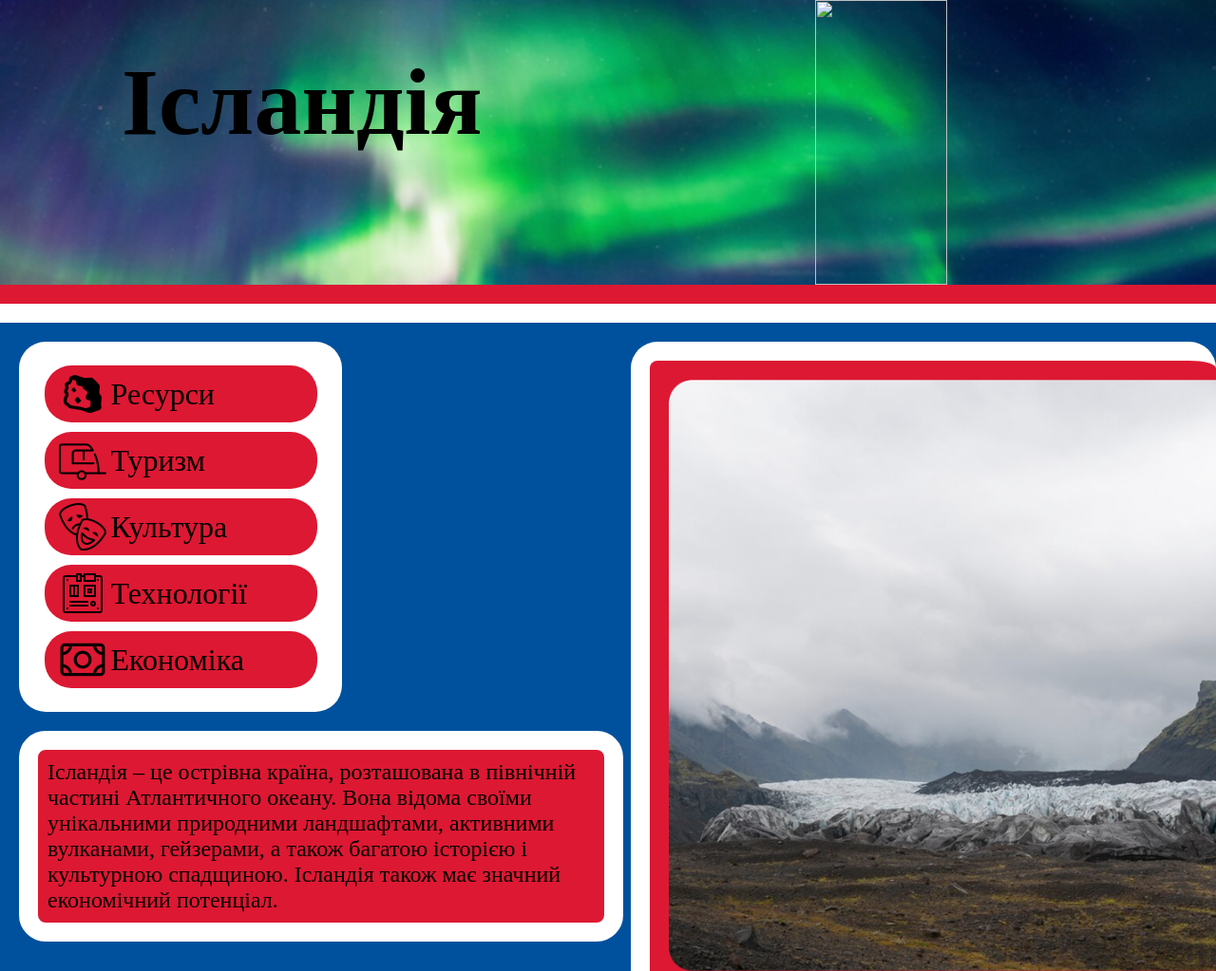
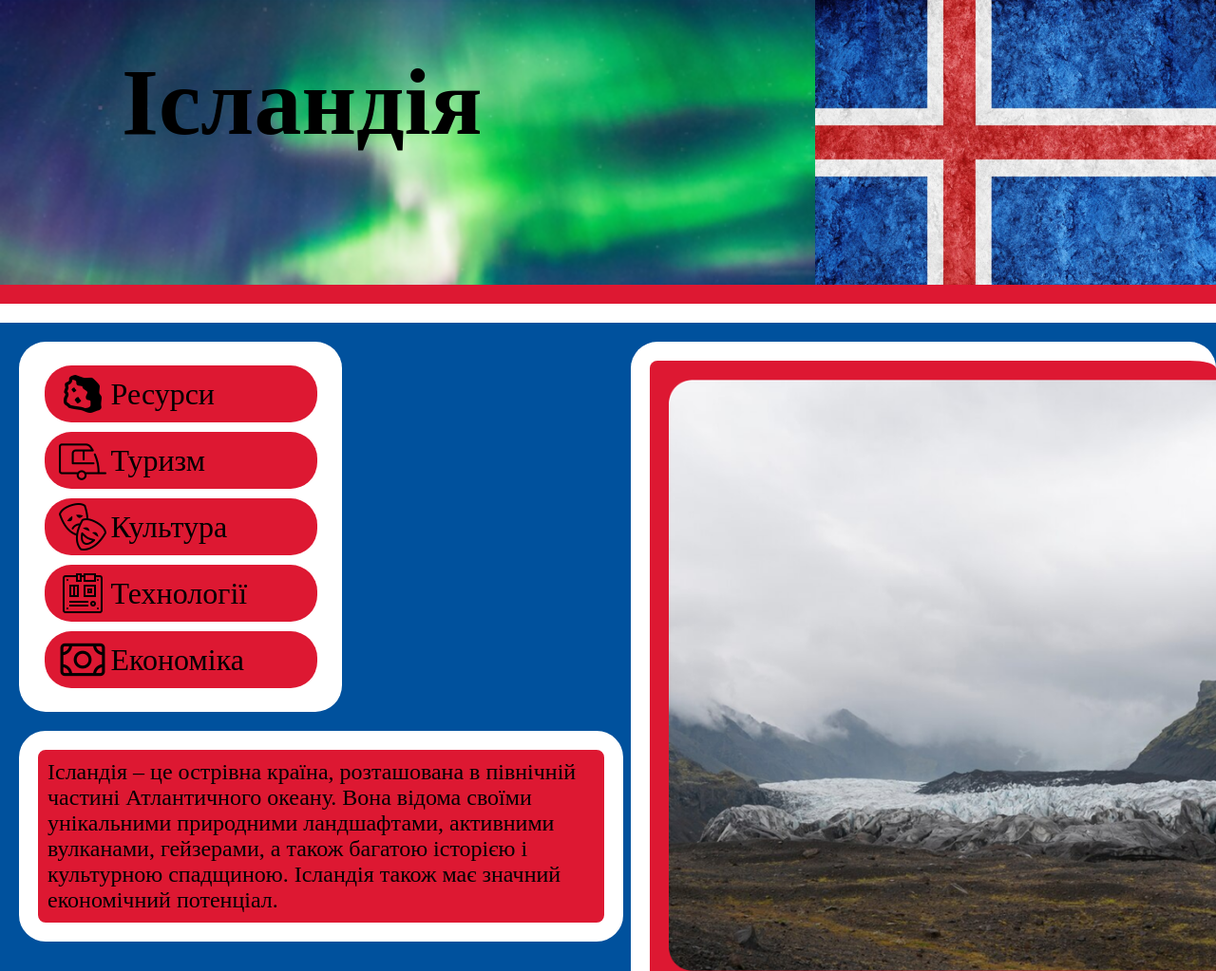
Before and after one commit to Chiche-ua/Iceland, a plain HTML site: page index.html in a window 1280 px wide. Shown: the top 1023 px of the page at 95% size. Drawn offline with Linux system fonts and the light colour scheme.

Commit message:
Update index.html

```diff
--- a/index.html
+++ b/index.html
@@ -11,7 +11,7 @@
 	<div class="border">
     	<header>
     	  	<h1>Ісландія</h1>
-      		<img alt="" src="mg/flag.png">
+      		<img alt="" src="img/flag.png">
       	</header>
     </div>
     <main>
```
